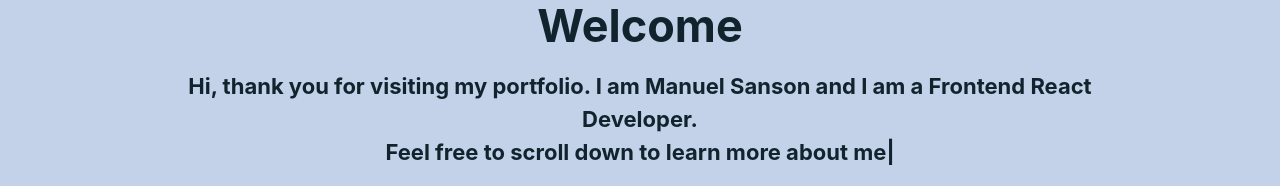
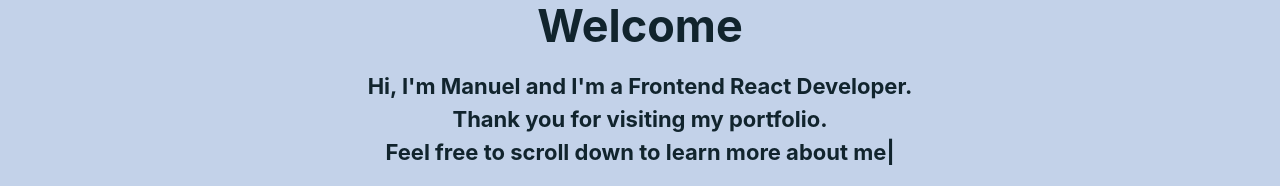
Before and after one commit to ManuelSanson/ManuelSanson-ProjectsPortfolio, a React (Create React App) app: page / in a window 1280 px wide. Shown: the part 458-644 px from the top of the page. Built offline with nearby package versions, Linux system fonts and the light colour scheme.

Commit message:
clean code

```diff
--- a/src/components/Home/Home.js
+++ b/src/components/Home/Home.js
@@ -10,16 +10,13 @@ const Home = () => {
     return (
         <section className='sectionContainer' ref={home}>
             <div className='banner'>
-                {/* <h1>Manuel Sanson</h1>
-                <h2>Frontend Developer</h2> */}
                 <img src='https://res.cloudinary.com/diqry3ihg/image/upload/v1669474375/DevPortfolio/Banner_c7b7z5.png' alt='Manuel Sanson, Frontend Developer - Banner'/>
             </div>
             <article className='welcome'>
                 <h2>Welcome</h2>
-                <p>
-                    Hi, thank you for visiting my portfolio. I am Manuel Sanson and I am a Frontend React Developer.
-                </p>
-                <p>
+                <p> Hi, I'm Manuel and I'm a Frontend React Developer. </p>
+                <p> Thank you for visiting my portfolio. </p>
+                <p className='animatedText'>
                     <TypeAnimation
                         sequence={[
                         'Feel free to scroll down to see some of my projects',
```
